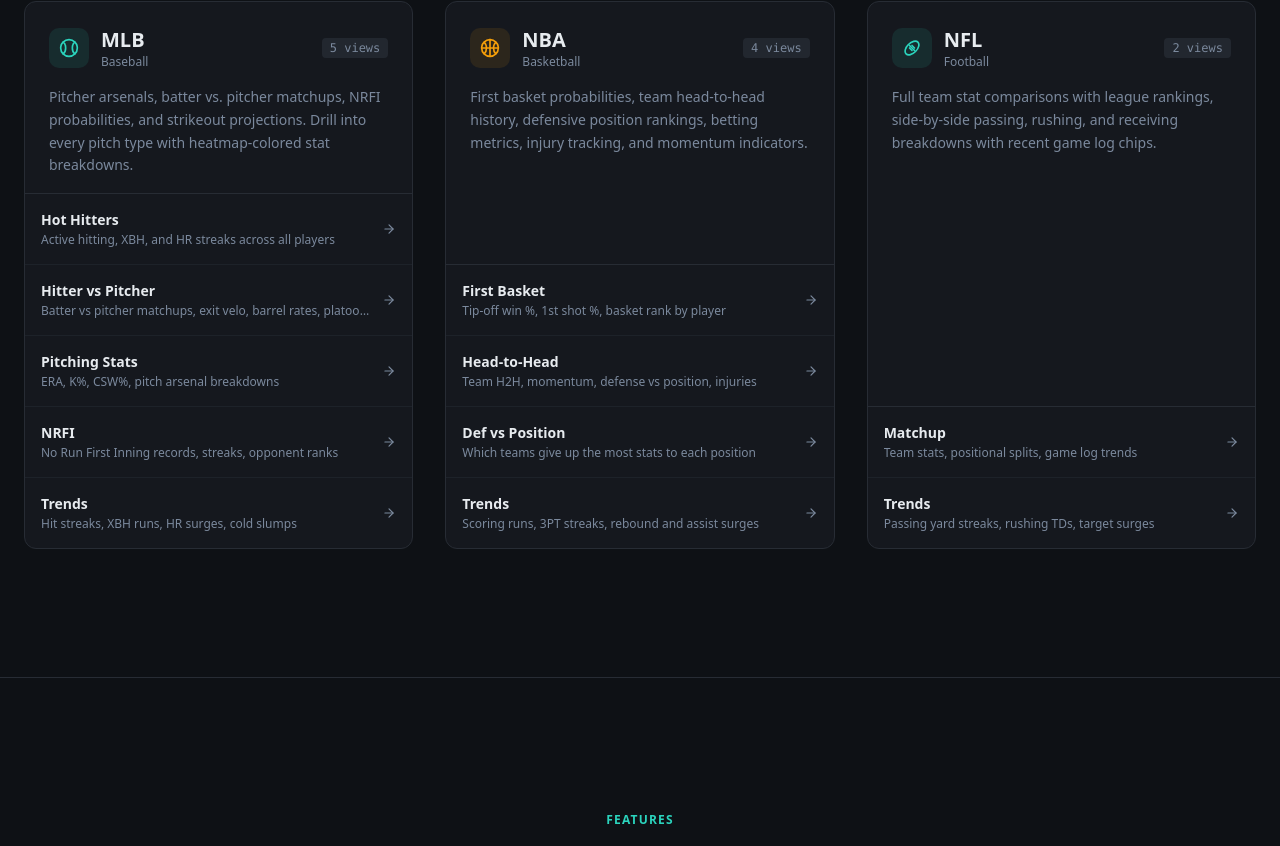
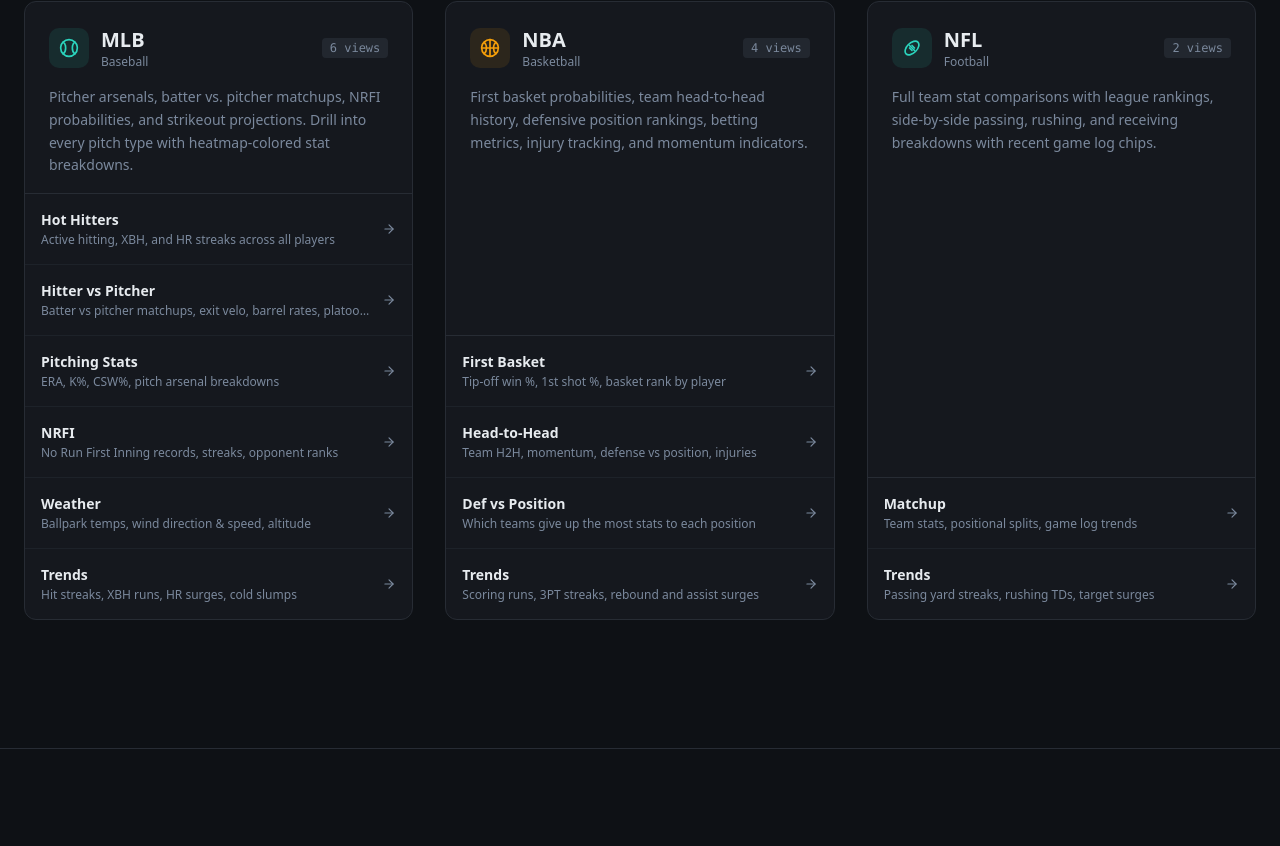
Before and after one commit to jasonbowman97/HeatCheckHQ, a Next.js app: page / in a window 1280 px wide. Shown: the part 1226-2072 px from the top of the page. Built offline with nearby package versions, Linux system fonts and the light colour scheme; no server answers.

Commit message:
Add Weather to landing page navbar and sports section
Weather was missing from the homepage MLB dropdown nav and the
sports dashboards section. Added it between NRFI and Trends as
a public-tier dashboard.

Co-Authored-By: Claude Opus 4.6 <noreply@anthropic.com>

```diff
--- a/components/landing/navbar.tsx
+++ b/components/landing/navbar.tsx
@@ -15,6 +15,7 @@ const sportLinks = [
       { name: "Hitter vs Pitcher", href: "/mlb/hitting-stats", tier: "pro" as Tier },
       { name: "Pitching Stats", href: "/mlb/pitching-stats", tier: "pro" as Tier },
       { name: "NRFI", href: "/mlb/nrfi", tier: "public" as Tier },
+      { name: "Weather", href: "/mlb/weather", tier: "public" as Tier },
       { name: "Trends", href: "/mlb/trends", tier: "free" as Tier },
     ],
   },
--- a/components/landing/sports-section.tsx
+++ b/components/landing/sports-section.tsx
@@ -16,6 +16,7 @@ const sports = [
       { name: "Hitter vs Pitcher", href: "/mlb/hitting-stats", description: "Batter vs pitcher matchups, exit velo, barrel rates, platoon splits" },
       { name: "Pitching Stats", href: "/mlb/pitching-stats", description: "ERA, K%, CSW%, pitch arsenal breakdowns" },
       { name: "NRFI", href: "/mlb/nrfi", description: "No Run First Inning records, streaks, opponent ranks" },
+      { name: "Weather", href: "/mlb/weather", description: "Ballpark temps, wind direction & speed, altitude" },
       { name: "Trends", href: "/mlb/trends", description: "Hit streaks, XBH runs, HR surges, cold slumps" },
     ],
   },
```
